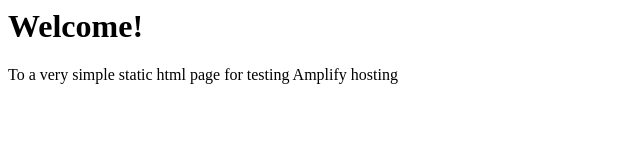
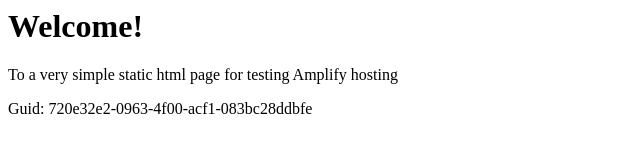
Before and after one commit to aws-aemilia-sin/Github-PR-Commit-Integration-Test-DoNotTouch-v1-preprod-ap-southeast-1, a website: page src/index.html in a window 1280 px wide. Shown: the whole page, without its empty margins (0-640 px from the left). Drawn offline with Linux system fonts and the light colour scheme.

Commit message:
commit from integ tests

```diff
--- a/src/index.html
+++ b/src/index.html
@@ -1,3 +1,5 @@
+
+
 <html lang="en">
 
 <head>
@@ -10,6 +12,6 @@
 <body>
     <h1>Welcome!</h1>
     <p>To a very simple static html page for testing Amplify hosting</p>
-</body>
+    <p>Guid: 720e32e2-0963-4f00-acf1-083bc28ddbfe</p></body>
 
 </html>
```
